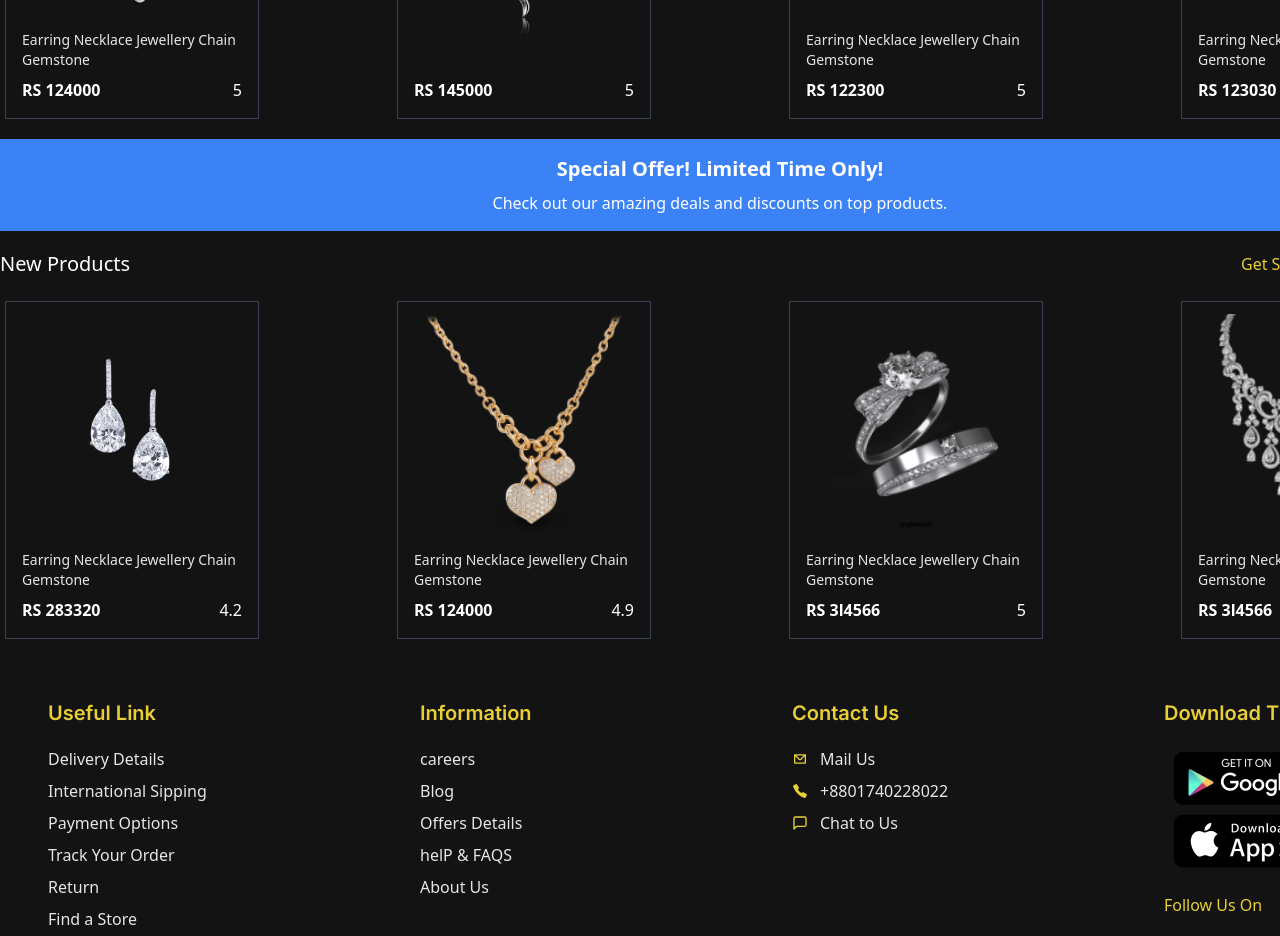
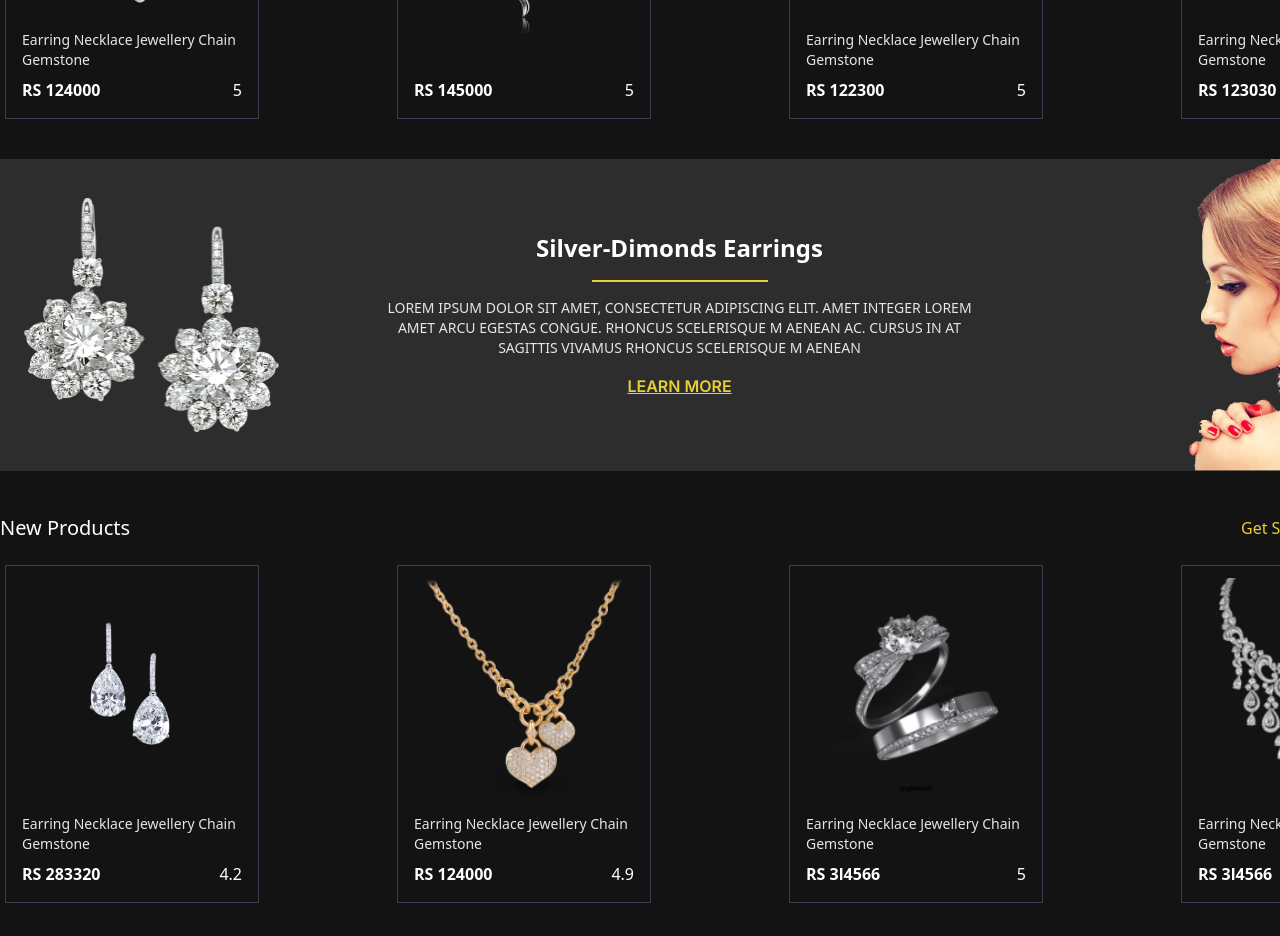
Before and after one commit to Sakibft/Jewelry-Empire, a React (Vite) app: page / in a window 1280 px wide. Shown: the part 1380-2316 px from the top of the page. Built offline with nearby package versions, Linux system fonts and the light colour scheme; a web font is replaced by a local one.

Commit message:
Inside the topProducts Complete Banner section

```diff
--- a/src/Components/TopProducts.jsx
+++ b/src/Components/TopProducts.jsx
@@ -8,6 +8,9 @@ import im5 from "../../src/image/im5.png";
 import im6 from "../../src/image/im6.png";
 import im7 from "../../src/image/im7.png";
 import im8 from "../../src/image/im8.png";
+import start from '../../src/image/startImage.png';
+import end from '../../src/image/endImage.png';
+
 
   const topProducts = [
     {
@@ -99,10 +102,19 @@ import im8 from "../../src/image/im8.png";
       <ProductSection products={topProducts.slice(0, 4)} />
 
       {/* Banner Section */}
-      <div className="w-full bg-blue-500 text-white text-center p-4 my-4">
-        {/* Replace with your banner content */}
-        <h2 className="text-xl font-bold">Special Offer! Limited Time Only!</h2>
-        <p className="mt-2">Check out our amazing deals and discounts on top products.</p>
+      <div className="h-[312px]  mt-10 mb-10 flex justify-between items-center bg-secondary">
+        {/* start image */}
+        <img src={start} alt="" className="h-[234px] w-[255px]  ml-6 " />
+        {/* center section */}
+        <div className="flex flex-col justify-center items-center gap-y-4">
+          <h1 className="text-white font-semibold text-2xl">Silver-Dimonds Earrings </h1>
+          <hr className="border w-44 border-textYellow" />
+          <p className="text-smTexColor text-sm
+          w-[605Px]  text-center uppercase">Lorem ipsum dolor sit amet, consectetur adipiscing elit. Amet integer lorem amet arcu egestas congue. Rhoncus scelerisque m aenean ac. Cursus in at sagittis vivamus  Rhoncus scelerisque m aenean </p>
+          <p className="text-textYellow font-semibold font-inter underline uppercase">learn more</p>
+        </div>
+        {/* end iamge */}
+        <img  src={end} alt="" />
       </div>
   {/* nav */}
   <div className="flex justify-between items-center ">
```
Also changed, not shown: src/image/endImage.png (added), src/image/startImage.png (added).
